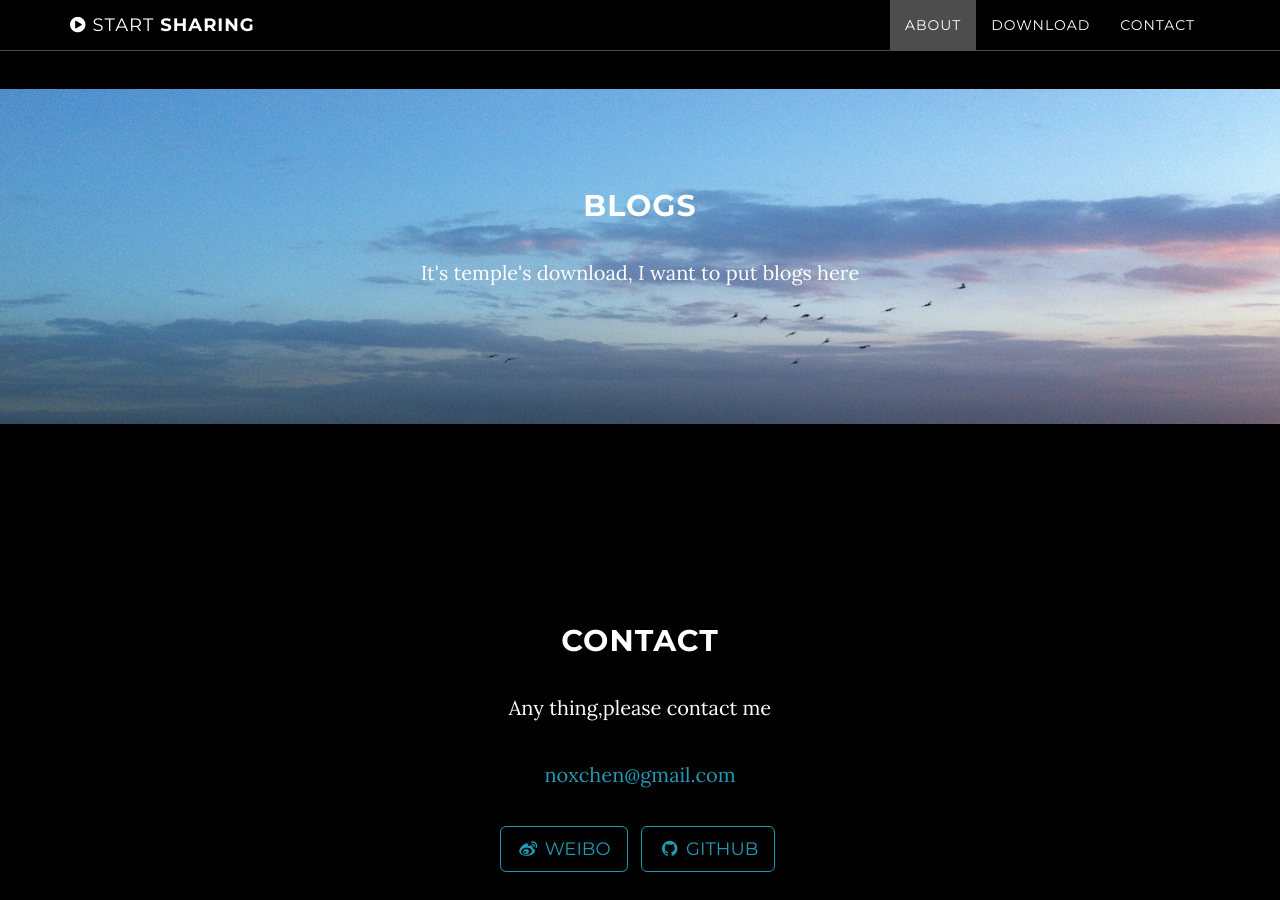
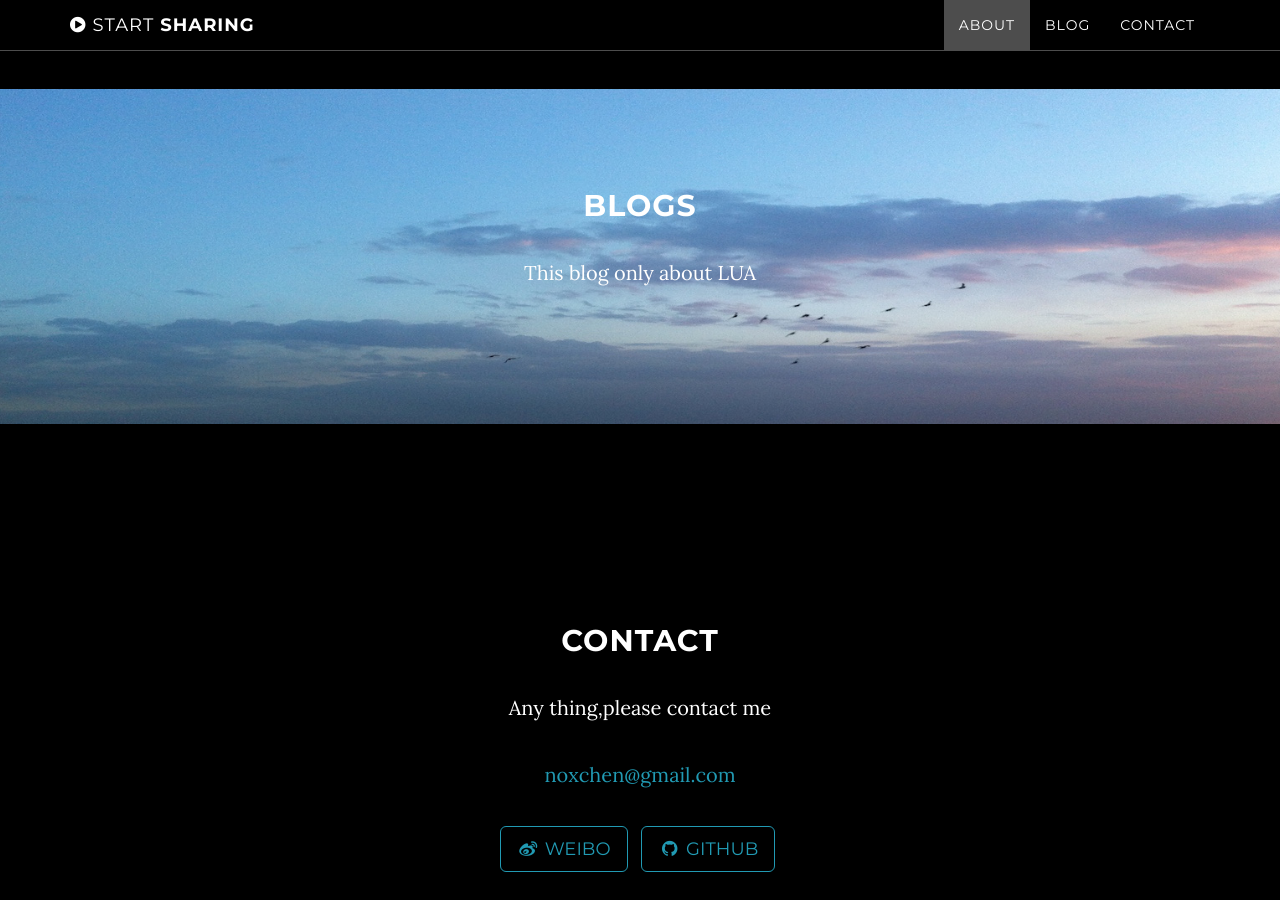
Before and after one commit to noxchen/noxchen.github.io, a Jekyll site: the page built from index.html, in a window 1280 px wide and 900 px high, scrolled down 1346 px. Built offline with Jekyll 4.4.1, drawn with Linux system fonts in a browser that asks for light colours.

Commit message:
menu change

```diff
--- a/_includes/blog.html
+++ b/_includes/blog.html
@@ -4,7 +4,7 @@
             <div class="container">
                 <div class="col-lg-8 col-lg-offset-2">
                     <h2>Blogs </h2>
-                    <p>It's temple's download, I want to put blogs here</p>
+                    <p>This blog only about LUA</p>
                 </div>
             </div>
         </div>
--- a/_includes/nav.html
+++ b/_includes/nav.html
@@ -21,7 +21,7 @@
                         <a class="page-scroll" href="#about">About</a>
                     </li>
                     <li>
-                        <a class="page-scroll" href="#download">Download</a>
+                        <a class="page-scroll" href="#download">Blog</a>
                     </li>
                     <li>
                         <a class="page-scroll" href="#contact">Contact</a>
```
